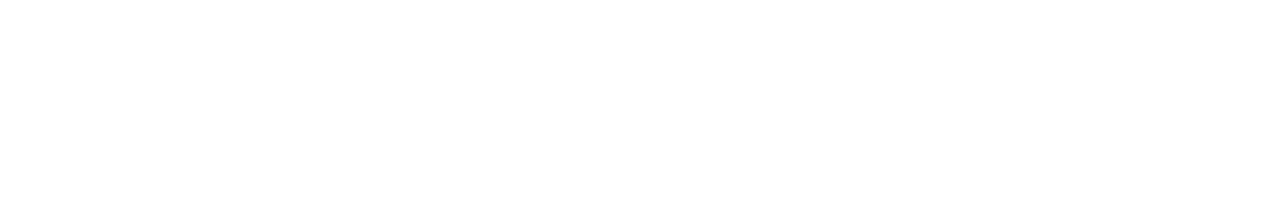
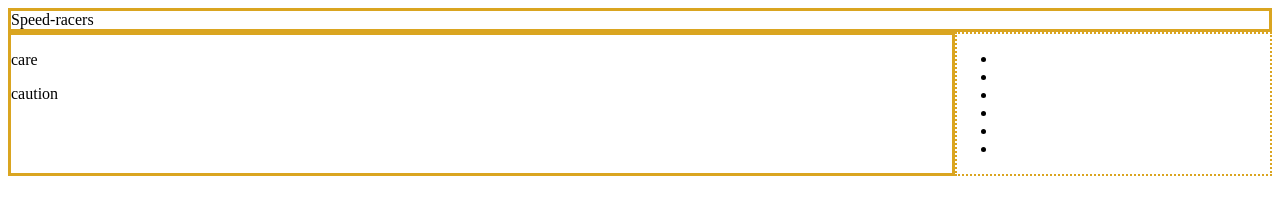
Before and after one commit to nss-day-cohort-50/worst-site-ever-speed-racers, a plain HTML site: page index.html in a window 1280 px wide. Drawn offline with Linux system fonts and the light colour scheme.

Commit message:
web layout

```diff
--- a/index.html
+++ b/index.html
@@ -1,5 +1,6 @@
 <!DOCTYPE html>
 <html lang="en">
+
 <head>
     <meta charset="UTF-8">
     <meta http-equiv="X-UA-Compatible" content="IE=edge">
@@ -7,7 +8,39 @@
     <title>Speed Racers</title>
     <link rel="stylesheet" href="./styles/main.css">
 </head>
+
 <body>
 
+    <header class="page-header">Speed-racers</header>
+    <main class="container">
+        <article>
+            <section class="care">
+                <p>care</p>
+
+            </section>
+
+            <section class="caution">
+                    <p>caution</p>
+            </section>
+
+        </article>
+
+        <aside class="furbish">
+            <section>
+                <ul>
+                    <li></li>
+                    <li></li>
+                    <li></li>
+                    <li></li>
+                    <li></li>
+                    <li></li>
+                </ul>
+
+            </section>
+
+        </aside>
+
+    </main>
 </body>
+
 </html>
--- a/styles/main.css
+++ b/styles/main.css
@@ -0,0 +1,18 @@
+header {
+border: solid goldenrod;
+}
+
+.container {
+display: flex;
+}
+
+article {
+border: solid goldenrod;
+flex: 3;
+justify-content: space-around;
+}
+
+aside {
+border: dotted 2px goldenrod;
+flex: 1;
+}
```
